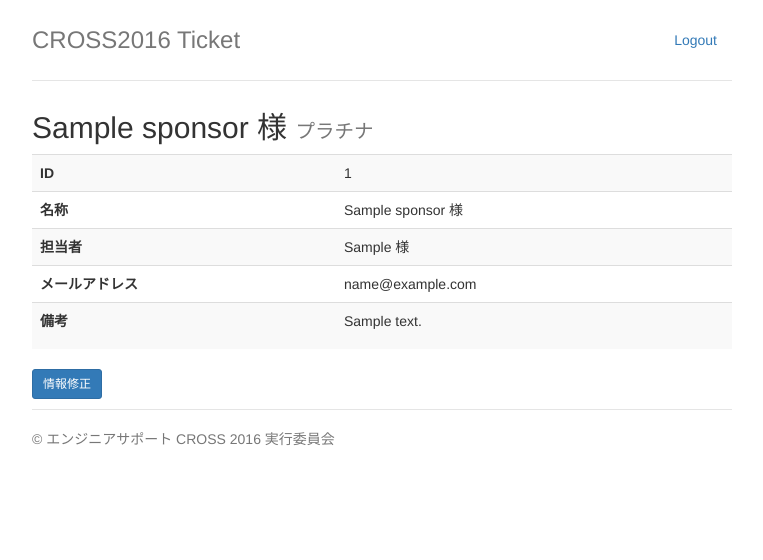
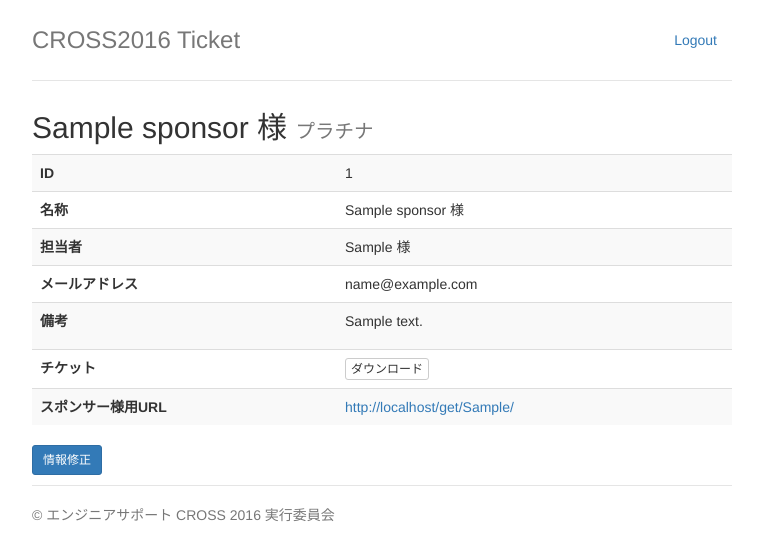
Before and after one commit to X2k16/sponsor-cupon, a Django app: page /sponsors/1/ in a window 1280 px wide. Shown: the top 560 px of the page, without its empty margins (258-1021 px from the left). Run offline with Django 3.2, Linux system fonts and the light colour scheme; a user stored in the database is signed in; tables that the repository leaves empty hold one stand-in row (values such as "Sample post"); parts of the project's set-up code (start-up, migrations or seed data) failed here and were passed over; some libraries are stand-ins or nearby versions.

Commit message:
チケット等へのリンクを管理ページに追加

```diff
--- a/src/ticket/templates/sponsor_detail.html
+++ b/src/ticket/templates/sponsor_detail.html
@@ -20,6 +20,14 @@
     <tr>
       <th>備考</th><td>{{sponsor.description|linebreaks}}</td>
     </tr>
+    <tr>
+      <th>チケット</th>
+      <td><a href="{% url "sponsor_ticket" sponsor.id %}"><button class="btn btn-xs btn-default">ダウンロード</button></a></td>
+    </tr>
+    <tr>
+      <th>スポンサー様用URL</th>
+      <td><a href="{{url}}">{{url}}</a></td>
+    </tr>
 </table>
 
 <p>
--- a/src/ticket/templates/sponsor_list.html
+++ b/src/ticket/templates/sponsor_list.html
@@ -10,7 +10,7 @@
 
 <table class="table table-striped">
   <thead>
-    <tr><th>ID</th><th>カテゴリ</th><th>名称</th></tr>
+    <tr><th>ID</th><th>カテゴリ</th><th>名称</th><th></th></tr>
   </thead>
   <tbody>
     {% for sponsor in sponsors %}
@@ -18,6 +18,7 @@
         <th>{{sponsor.id}}</th>
         <td>{{sponsor.get_category_display}}</td>
         <td><a href="{% url "sponsor_detail" sponsor.id %}">{{sponsor.name}}</a> 様</td>
+        <td><a href="{% url "sponsor_ticket" sponsor.id %}"><button class="btn btn-xs btn-default">チケット</button></a></td>
       </tr>
     {% endfor %}
   </tbody>
--- a/src/ticket/urls.py
+++ b/src/ticket/urls.py
@@ -25,6 +25,7 @@ urlpatterns = [
     url(r'^sponsors/$', views.sponsor_list, name='sponsor_list'),
     url(r'^sponsors/add/$', views.sponsor_add, name='sponsor_add'),
     url(r'^sponsors/(\d+)/$', views.sponsor_detail, name='sponsor_detail'),
+    url(r'^sponsors/(\d+)/cross_ticket.pdf$', views.sponsor_ticket, name='sponsor_ticket'),
     url(r'^sponsors/(?P<pk>\d+)/edit/$', views.sponsor_edit, name='sponsor_edit'),
     url(r'^get/', include("ticket.get.urls")),
     url(r'^nativeadmin/', include(admin.site.urls)),
--- a/src/ticket/views.py
+++ b/src/ticket/views.py
@@ -2,6 +2,7 @@
 
 from django.shortcuts import render
 from django.shortcuts import redirect
+from django.core.urlresolvers import reverse
 from django.shortcuts import get_object_or_404
 from django.views.generic.edit import CreateView, UpdateView
 
@@ -12,6 +13,7 @@ from django.contrib.auth.decorators import login_required
 from ticket.forms import AuthenticationForm
 from ticket.forms import SponsorCreateForm, SponsorUpdateForm
 from ticket.models import Sponsor, Ticket
+from ticket.get.views import download
 
 
 def index(request):
@@ -41,10 +43,22 @@ def sponsor_list(request):
 @login_required
 def sponsor_detail(request, pk):
     sponsor = get_object_or_404(Sponsor, id=pk)
+    print(request.META)
     context = {
-        "sponsor": sponsor
+        "sponsor": sponsor,
+        "url": "{0}://{1}{2}".format(
+            request.META["wsgi.url_scheme"],
+            request.META["HTTP_HOST"],
+            reverse("get_index", kwargs={"token": sponsor.token})
+        )
     }
     return render(request, "sponsor_detail.html", context)
+
+
+@login_required
+def sponsor_ticket(request, pk):
+    sponsor = get_object_or_404(Sponsor, id=pk)
+    return download(request, sponsor.token)
 
 
 class SponsorCreateFormView(CreateView):
```
